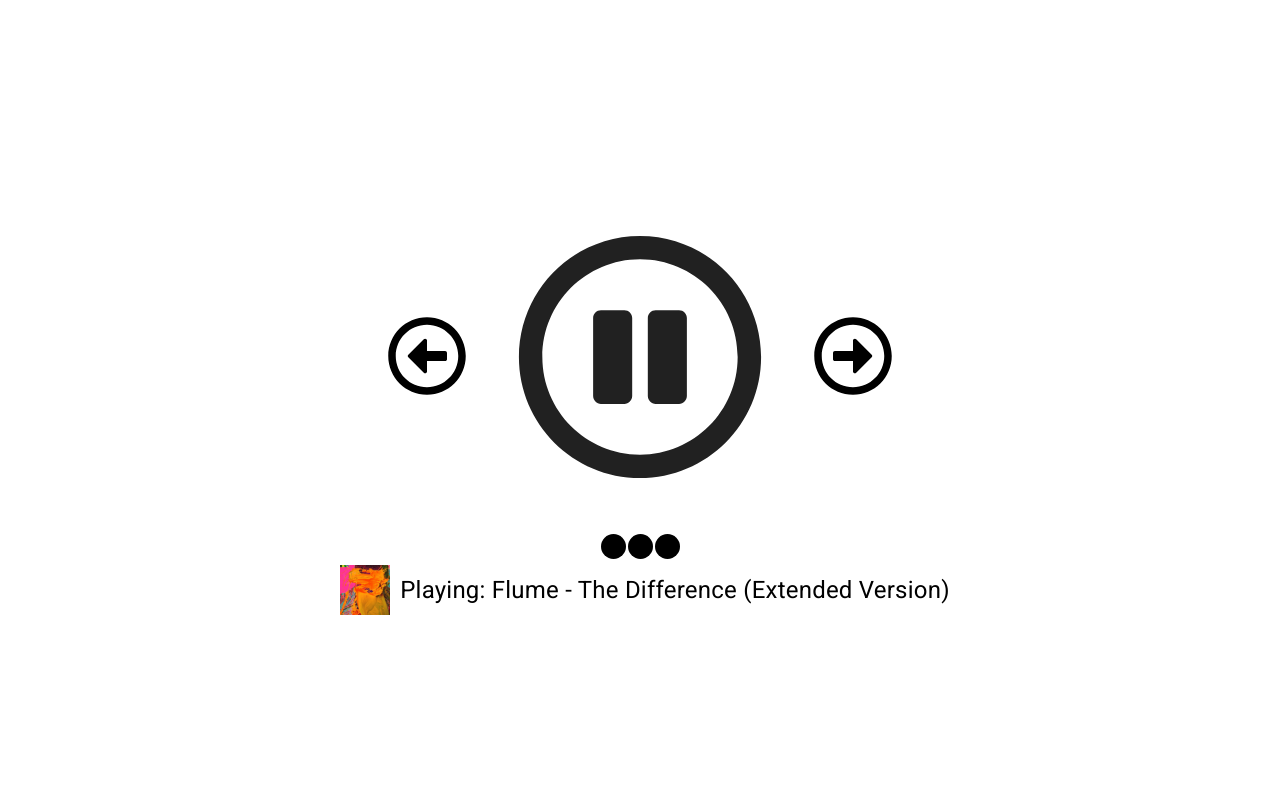
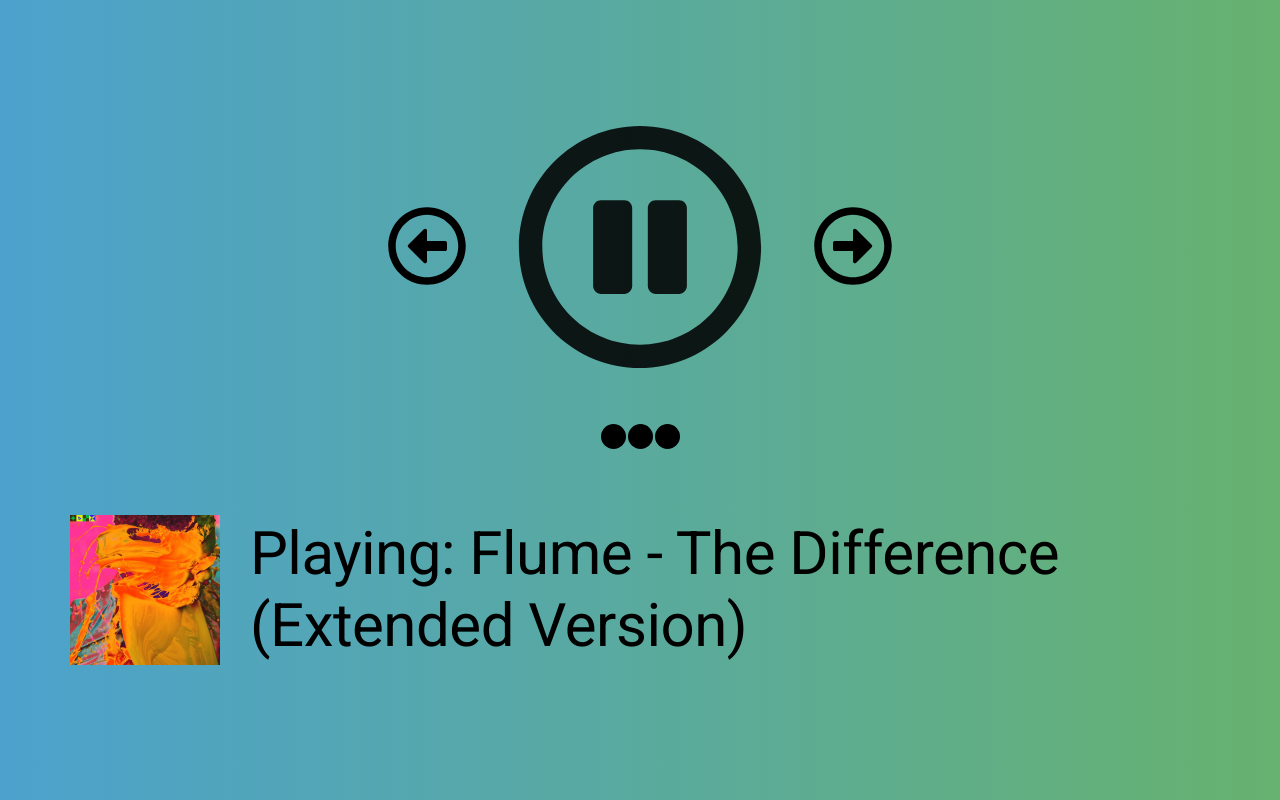
Before and after one commit to ahbell96/spotify-app-frontend, a React (Create React App) app: page / in a window 1280 px wide. Built offline with nearby package versions, Linux system fonts and the light colour scheme.

Commit message:
style cleanups

```diff
--- a/src/App.css
+++ b/src/App.css
@@ -1,3 +1,17 @@
+.background-gradient {
+  background: #67b26f; /* fallback for old browsers */
+  background: -webkit-linear-gradient(
+    to right,
+    #4ca2cd,
+    #67b26f
+  ); /* Chrome 10-25, Safari 5.1-6 */
+  background: linear-gradient(
+    to right,
+    #4ca2cd,
+    #67b26f
+  ); /* W3C, IE 10+/ Edge, Firefox 16+, Chrome 26+, Opera 12+, Safari 7+ */
+}
+
 .br-circle {
   border-radius: 50%;
 }
@@ -6,4 +20,77 @@
   height: 100vh;
 }
 
-.back-forward-icon-size {width: 80 !important; height: 80 !important;}
+.app-container-flex {
+  flex-direction: column;
+  justify-content: center;
+  align-items: center;
+}
+
+.music-player-container-flex {
+  display: flex;
+  flex-direction: column;
+  align-content: center;
+  align-items: center;
+  justify-content: center;
+}
+
+.music-player-inner-flex-container {
+  display: flex;
+  align-content: center;
+  align-items: center;
+  justify-content: center;
+}
+
+.music-player-selection-button {
+  width: 80px !important;
+  height: 80px;
+}
+
+.music-player-play-pause {
+  width: 250px !important;
+  height: 250px;
+  /* margin below does not work, requires override of original material ui style for base component. */
+  margin: 40px;
+}
+
+.back-forward-icon-size {
+  width: 80 !important;
+  height: 80 !important;
+}
+
+.song-data-container {
+      display: flex;
+      flex-direction: row;
+      align-items: center;
+      padding: 40px;
+}
+
+.playlist-area-container {
+  height: 100%;
+  background-color:gray;
+  position: absolute;
+  left: 0;
+  flex-direction: column;
+}
+
+.playlist-header {
+  font-size: 24;
+  font-weight: 600;
+  padding:10;
+}
+
+.inner-playlist-button-circles {
+  width: 25px !important;
+  height: 25px;
+  background-color: black;
+  margin: 0 1px;
+}
+
+.album-cover {
+  /* style={{ width: 50, height: 50, margin: "0 10px" }} */
+
+  width: 150px;
+  height: 150px;
+  margin: 0 10px;
+  padding: 20px;
+}
--- a/src/App.js
+++ b/src/App.js
@@ -9,21 +9,9 @@
 import PlaylistButton from "./components/Buttons/PlaylistButton";
 import SongData from "./components/SongData";
 
-import {
-  faArrowAltCircleLeft,
-  faArrowAltCircleRight,
-  faPlayCircle,
-  faPauseCircle,
-} from "@fortawesome/free-regular-svg-icons";
-import { FontAwesomeIcon } from "@fortawesome/react-fontawesome";
-
 export default class App extends Component {
   state = {
     playListArea: false,
-  };
-
-  togglePlayButton = () => {
-    this.setState({ playButton: !this.state.playButton });
   };
 
   togglePlaylists = () => {
@@ -34,21 +22,11 @@
     return (
       <Grid
         container
-        className="App container-mx-height"
-        justifyContent="center"
-        alignItems="center"
-        style={{ flexDirection: "column" }}
+        className="App container-mx-height background-gradient app-container-flex"
       >
         {this.state.playListArea ? <PlaylistArea /> : ""}
-        <Grid
-          item
-          alignContent="center"
-          alignItems="center"
-          justifyContent="center"
-          style={{ display: "flex", flexDirection: "column" }}
-        >
+        <Grid item className="music-player-container-flex">
           <MusicPlayer />
-
           <PlaylistButton TogglePlaylist={this.togglePlaylists} />
         </Grid>
         <SongData />
--- a/src/components/Buttons/PlaylistButton.js
+++ b/src/components/Buttons/PlaylistButton.js
@@ -1,37 +1,18 @@
-import React from "react";
+import React, {useState} from "react";
 import { Grid, Button, Typography } from "@material-ui/core";
-import { setState, useState } from "react";
 
 const PlaylistButton = ({ TogglePlaylist }) => {
   return (
-    <Grid item flexDirection="column" style={{ display: "flex" }}>
+    <Grid item flexDirection="column" style={{ display: "flex"}}>
       <Button onClick={TogglePlaylist}>
         <Grid
-          style={{
-            width: 25,
-            height: 25,
-            backgroundColor: "black",
-            margin: "0 1px",
-          }}
-          className="br-circle"
+          className="br-circle inner-playlist-button-circles"
         ></Grid>
         <Grid
-          style={{
-            width: 25,
-            height: 25,
-            backgroundColor: "black",
-            margin: "0 1px",
-          }}
-          className="br-circle"
+          className="br-circle inner-playlist-button-circles"
         ></Grid>
         <Grid
-          style={{
-            width: 25,
-            height: 25,
-            backgroundColor: "black",
-            margin: "0 1px",
-          }}
-          className="br-circle"
+          className="br-circle inner-playlist-button-circles"
         ></Grid>
       </Button>
     </Grid>
--- a/src/components/MusicPlayer.js
+++ b/src/components/MusicPlayer.js
@@ -18,34 +18,35 @@
   return (
     <Grid
       item
-      alignContent="center"
-      alignItems="center"
-      justifyContent="center"
-      style={{ display: "flex" }}
+      className="music-player-inner-flex-container"
     >
       <Grid item>
         <FontAwesomeIcon
           icon={faArrowAltCircleLeft}
-          style={{ width: 80, height: 80 }}
+          className="music-player-selection-button"
         />
       </Grid>
       <Button item onClick={togglePlayButton}>
         {playButton ? (
           <FontAwesomeIcon
             icon={faPauseCircle}
-            style={{ width: 250, height: 250, margin: 40 }}
+            spacing={10}
+            className="music-player-play-pause"
+            style={{margin: "40px"}}
           ></FontAwesomeIcon>
         ) : (
           <FontAwesomeIcon
             icon={faPlayCircle}
-            style={{ width: 250, height: 250, margin: 40 }}
+            spacing={10}
+            className="music-player-play-pause"
+            style={{margin: "40px"}}
           ></FontAwesomeIcon>
         )}
       </Button>
       <Grid item>
         <FontAwesomeIcon
           icon={faArrowAltCircleRight}
-          style={{ width: 80, height: 80 }}
+          className="music-player-selection-button"
         />
       </Grid>
     </Grid>
--- a/src/components/PlaylistArea.js
+++ b/src/components/PlaylistArea.js
@@ -10,25 +10,19 @@
     return (
         <Grid
         item
-        style={{
-          height: "100%",
-          backgroundColor: "gray",
-          position: "absolute",
-          left: 0,
-          flexDirection: "column",
-          padding: 10,
-        }}
+        className="playlist-area-container"
+        style={{padding: 20}}
       >
         <Grid item>
-          <Typography style={{ fontSize: 24, fontWeight: 600 }}>
+          <Typography variant="h4" style={{paddingTop: 20, paddingBottom: 20}}>
             Playlists
           </Typography>
         </Grid>
         <Grid item>
           {playlistData.map((currentPlaylist) => {
             return (
-              <Grid>
-                <Typography>{currentPlaylist.PlaylistName}</Typography>
+              <Grid justifyContent="center" style={{display: "flex"}}>
+                <Button variant="h6">{currentPlaylist.PlaylistName}</Button>
               </Grid>
             );
           })}
--- a/src/components/SongData.js
+++ b/src/components/SongData.js
@@ -1,22 +1,19 @@
-import React from "react";
+import React, {useState} from "react";
 import { Grid, Button, Typography } from "@material-ui/core";
-import { useState } from "react";
 import tempCover from "../assets/temp-cover.jpeg";
 
 const SongData = () => {
   return (
     <Grid
       item
-      flexDirection="row"
-      alignItems="center"
-      style={{ display: "flex" }}
+      className="song-data-container"
     >
       <img
         src={tempCover}
-        style={{ width: 50, height: 50, margin: "0 10px" }}
+        className="album-cover"
         alt="Album Cover"
       ></img>
-      <Typography style={{ fontSize: 24 }}>
+      <Typography variant="h2">
         Playing: Flume - The Difference (Extended Version)
       </Typography>
     </Grid>
```
Also changed, not shown: src/assets/styles/styles.js (added, +12 -0 lines).
